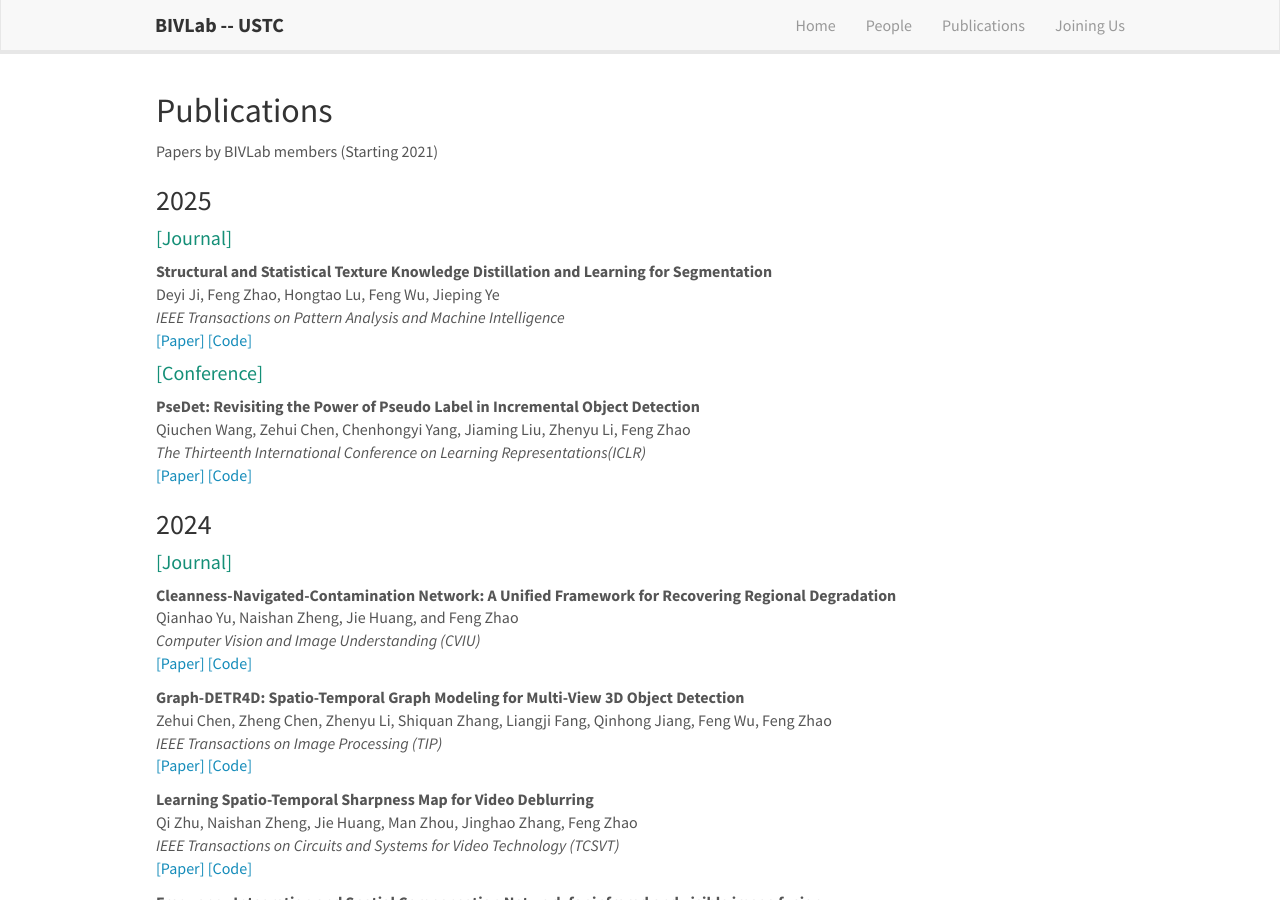
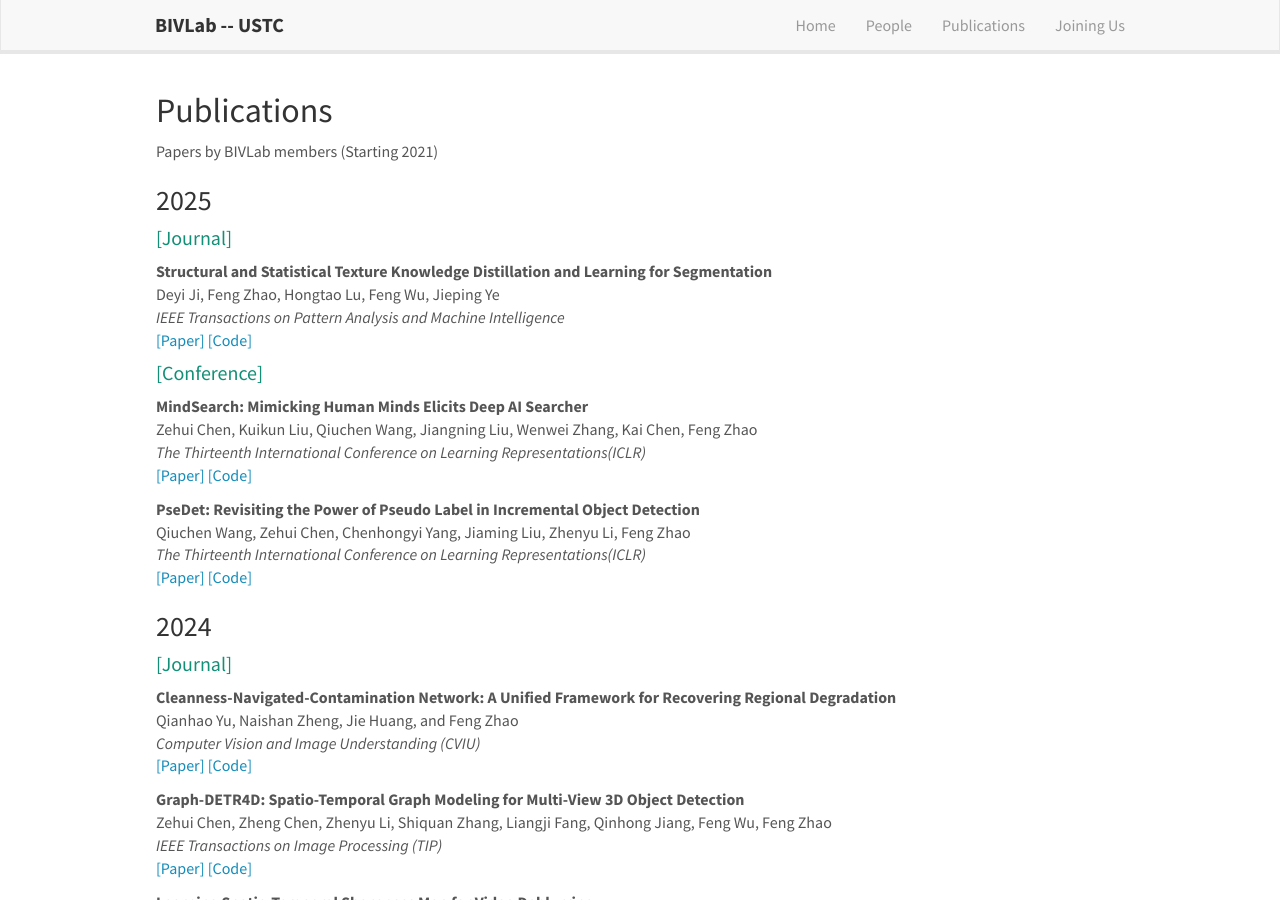
Before and after one commit to bivlab123/bivlab123.github.io, a Jekyll site: the page built from _pages/publications.md, in a window 1280 px wide and 900 px high. Built offline with Jekyll 4.4.1, drawn with Linux system fonts in a browser that asks for light colours; nearby versions of some CDN libraries.

Commit message:
update mindsearch

```diff
--- a/_data/news.yml
+++ b/_data/news.yml
@@ -2,7 +2,7 @@
   headline: "We have 1 paper accepted to TPAMI!"
 
 - date: Feb 2025
-  headline: "We have 1 paper accepted to ICLR 2025!"
+  headline: "We have 2 papers accepted to ICLR 2025!"
 
 - date: Dec 2024
   headline: "We have 1 paper accepted to AAAI 2025!"
--- a/_data/publist_2025.yml
+++ b/_data/publist_2025.yml
@@ -1,3 +1,26 @@
+- title: "MindSearch: Mimicking Human Minds Elicits Deep AI Searcher"
+
+  authors: Zehui Chen, Kuikun Liu, Qiuchen Wang, Jiangning Liu, Wenwei Zhang, Kai Chen, Feng Zhao
+
+  venue: "The Thirteenth International Conference on Learning Representations(ICLR)"
+
+  link:
+
+    url:
+
+    display: \[Paper\]
+
+  code:
+
+    url:
+
+    display: \[Code\]
+
+  highlight: 0
+
+  year: 2025
+
+
 - title: "PseDet: Revisiting the Power of Pseudo Label in Incremental Object Detection"
 
   authors: Qiuchen Wang, Zehui Chen, Chenhongyi Yang, Jiaming Liu, Zhenyu Li, Feng Zhao
```
